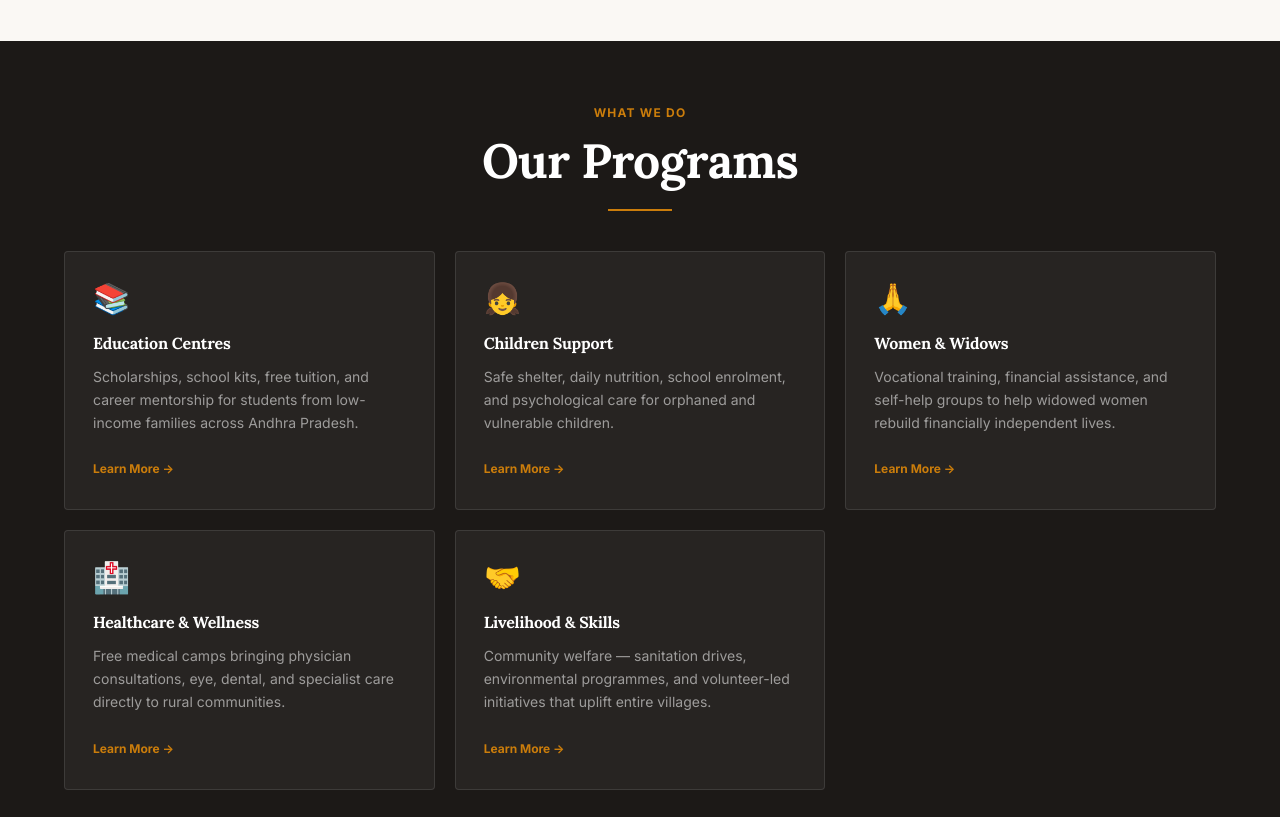
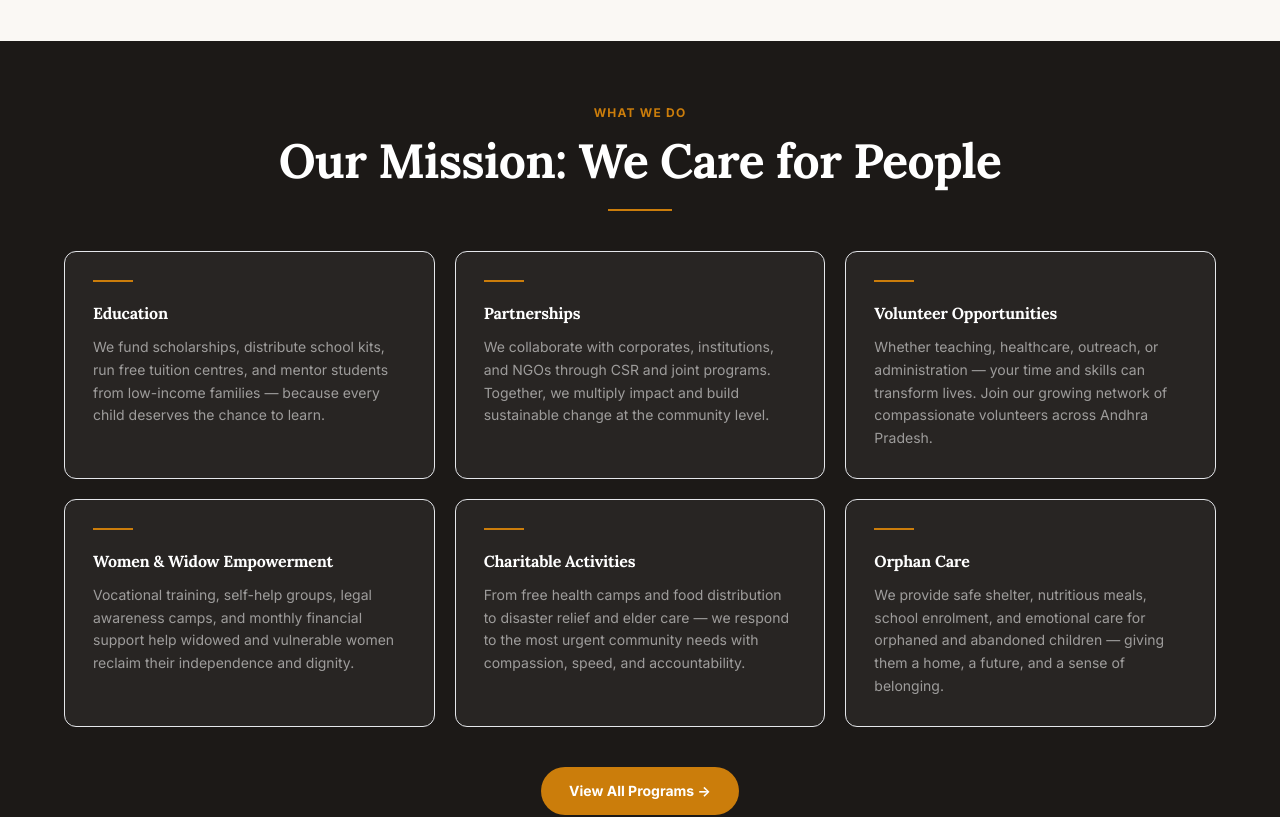
Before and after one commit to arkaserve/mss-charitable-trust, a React (Vite) app: page / in a window 1280 px wide. Shown: the part 1480-2297 px from the top of the page. Built offline with nearby package versions, Linux system fonts and the light colour scheme.

Commit message:
Replace 5 program cards with 6 JWF-style cards (gold line accent)

```diff
--- a/src/pages/Home.jsx
+++ b/src/pages/Home.jsx
@@ -5,33 +5,33 @@ import Gallery from '../components/Gallery'
 /* ── Programs ── */
 const programs = [
   {
-    icon: '📚',
-    title: 'Education Centres',
-    desc: 'Scholarships, school kits, free tuition, and career mentorship for students from low-income families across Andhra Pradesh.',
+    title: 'Education',
+    desc: 'We fund scholarships, distribute school kits, run free tuition centres, and mentor students from low-income families — because every child deserves the chance to learn.',
     to: '/our-work',
   },
   {
-    icon: '👧',
-    title: 'Children Support',
-    desc: 'Safe shelter, daily nutrition, school enrolment, and psychological care for orphaned and vulnerable children.',
+    title: 'Partnerships',
+    desc: 'We collaborate with corporates, institutions, and NGOs through CSR and joint programs. Together, we multiply impact and build sustainable change at the community level.',
     to: '/our-work',
   },
   {
-    icon: '🙏',
-    title: 'Women & Widows',
-    desc: 'Vocational training, financial assistance, and self-help groups to help widowed women rebuild financially independent lives.',
+    title: 'Volunteer Opportunities',
+    desc: 'Whether teaching, healthcare, outreach, or administration — your time and skills can transform lives. Join our growing network of compassionate volunteers across Andhra Pradesh.',
+    to: '/get-involved',
+  },
+  {
+    title: 'Women & Widow Empowerment',
+    desc: 'Vocational training, self-help groups, legal awareness camps, and monthly financial support help widowed and vulnerable women reclaim their independence and dignity.',
     to: '/our-work',
   },
   {
-    icon: '🏥',
-    title: 'Healthcare & Wellness',
-    desc: 'Free medical camps bringing physician consultations, eye, dental, and specialist care directly to rural communities.',
+    title: 'Charitable Activities',
+    desc: 'From free health camps and food distribution to disaster relief and elder care — we respond to the most urgent community needs with compassion, speed, and accountability.',
     to: '/our-work',
   },
   {
-    icon: '🤝',
-    title: 'Livelihood & Skills',
-    desc: 'Community welfare — sanitation drives, environmental programmes, and volunteer-led initiatives that uplift entire villages.',
+    title: 'Orphan Care',
+    desc: 'We provide safe shelter, nutritious meals, school enrolment, and emotional care for orphaned and abandoned children — giving them a home, a future, and a sense of belonging.',
     to: '/our-work',
   },
 ]
@@ -107,8 +107,8 @@ export default function Home({ openDonate }) {
                 <img
                   src="/photos/founder.jpg"
                   alt="MSS Charitable Trust founder"
-                  className="w-full object-cover object-top"
-                  style={{ height: 420 }}
+                  className="w-full object-cover"
+                  style={{ height: 420, objectPosition: 'center 25%' }}
                   loading="lazy"
                 />
               </div>
@@ -150,7 +150,7 @@ export default function Home({ openDonate }) {
         <div className="pt-16 pb-10 text-center px-6">
           <div className="text-xs font-bold uppercase tracking-widest text-marigold mb-4">What We Do</div>
           <h2 className="text-3xl md:text-5xl font-bold text-white leading-tight">
-            Our Programs
+            Our Mission: We Care for People
           </h2>
           <div className="w-16 h-0.5 bg-marigold mx-auto mt-6" />
         </div>
@@ -163,14 +163,13 @@ export default function Home({ openDonate }) {
                 <Link
                   key={i}
                   to={p.to}
-                  className="group bg-white/5 border border-white/10 p-7 rounded hover:bg-white/10 transition-all duration-300"
+                  className="group bg-white/5 border border-white/8 p-7 rounded-xl hover:bg-white/10 transition-all duration-300 flex flex-col"
                 >
-                  <div className="text-3xl mb-4">{p.icon}</div>
+                  <div className="w-10 h-0.5 bg-marigold mb-5" />
                   <h3 className="font-bold text-white text-base mb-3 leading-snug group-hover:text-marigold transition-colors">
                     {p.title}
                   </h3>
-                  <p className="text-white/55 text-sm leading-relaxed mb-5">{p.desc}</p>
-                  <span className="text-marigold text-xs font-bold">Learn More →</span>
+                  <p className="text-white/55 text-sm leading-relaxed flex-1">{p.desc}</p>
                 </Link>
               ))}
             </div>
```
